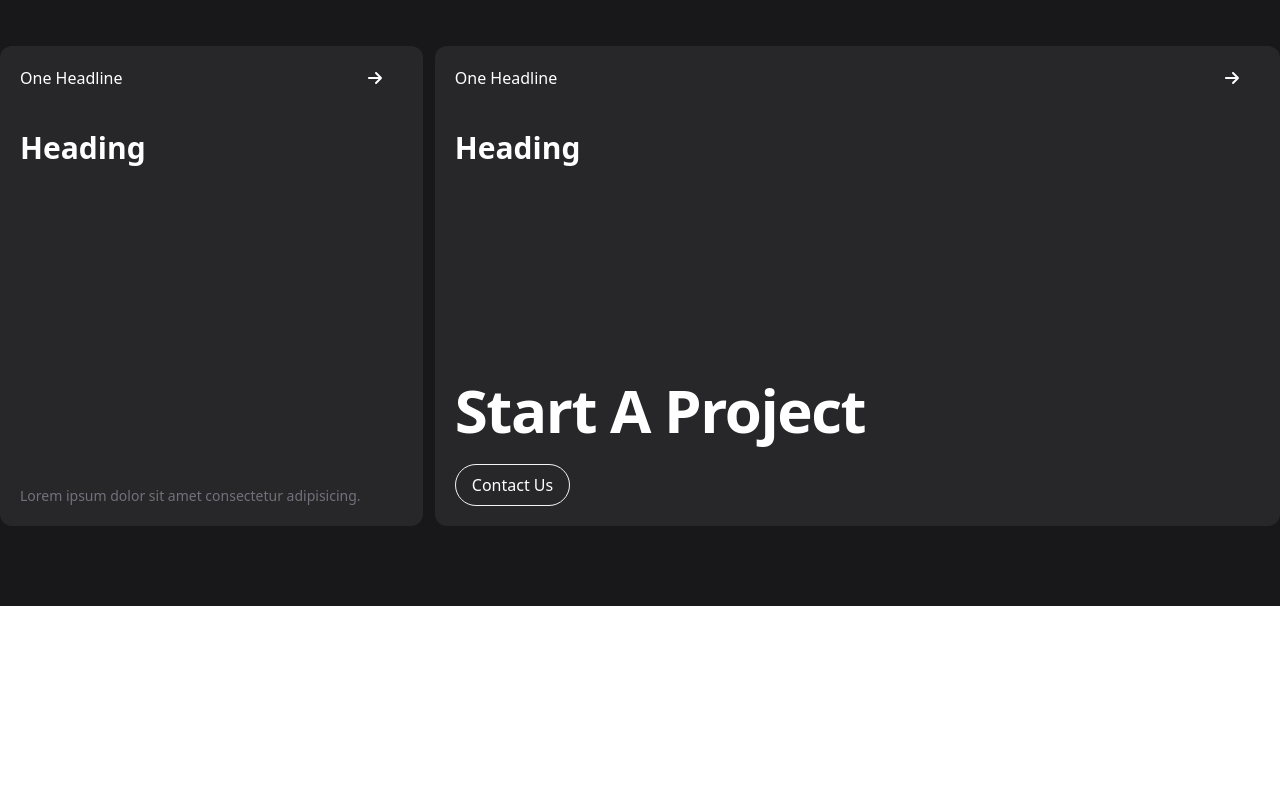
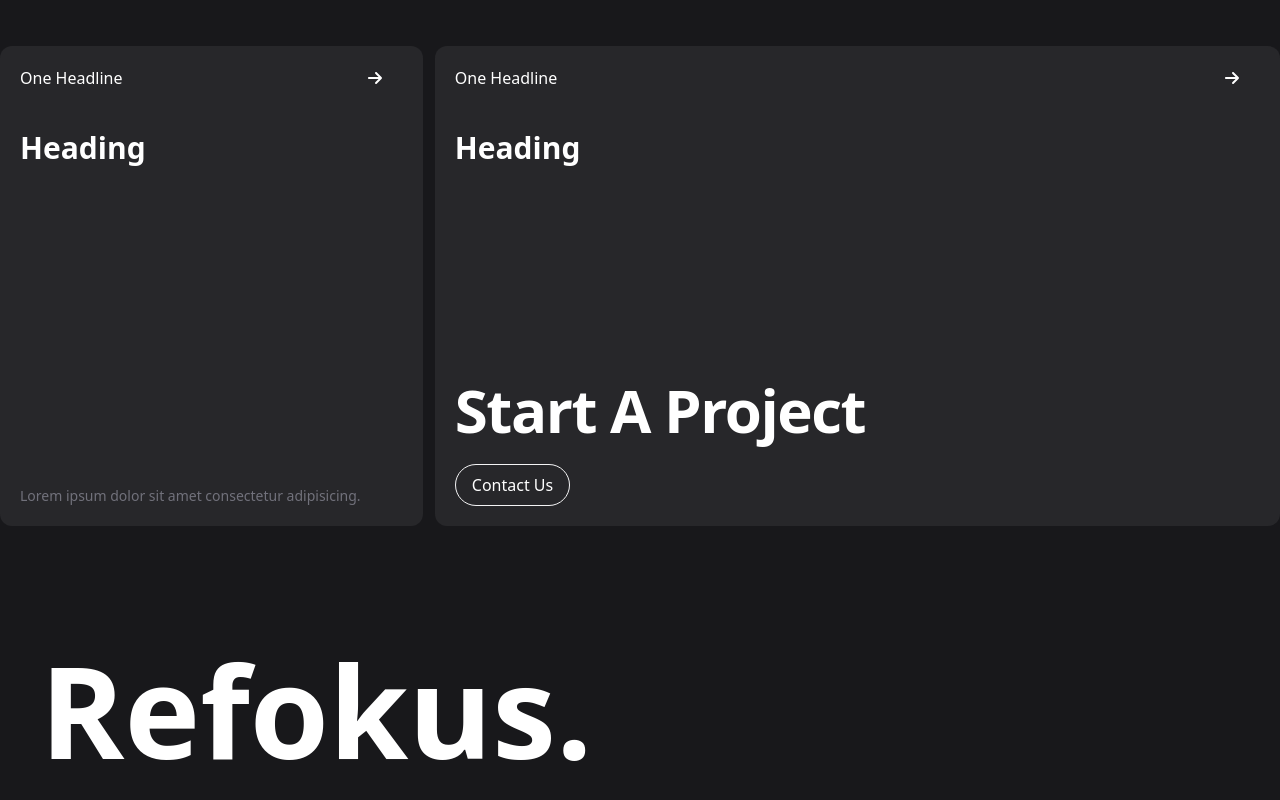
Before and after one commit to Aaryany25/Refokus-Clone, a React (Vite) app: page / in a window 1280 px wide. Shown: the part 3107-3907 px from the top of the page. Before the commit the page ends 3713 px from the top, so only its background shows below. Built offline with nearby package versions, Linux system fonts and the light colour scheme.

Commit message:
Added Footer Section

```diff
--- a/src/App.jsx
+++ b/src/App.jsx
@@ -5,6 +5,8 @@ import Stripes from './components/Stripes'
 import Products from './components/Products'
 import Marquees from './components/Marquees'
 import Cards from './components/Cards'
+import Footer from './components/Footer'
+
 function App() {
   return (
     <div className='bg-zinc-900 text-white w-full '>
@@ -14,6 +16,7 @@ function App() {
    <Products/>
    <Marquees/>
    <Cards/>
+   <Footer/>
     </div>
   )
 }
--- /dev/null
+++ b/src/components/Footer.jsx
@@ -0,0 +1,18 @@
+import React from 'react'
+
+function Footer() {
+  return (
+    <div className='w-full'>
+      <div className='max-w-screen-xl mx-auto p-10 flex gap-10'>
+        <div className='basis-1/2'>
+<h1 className='text-9xl font-bold'>Refokus.</h1>
+        </div>
+        <div className='basis-1/2'>
+
+        </div>
+      </div>
+    </div>
+  )
+}
+
+export default Footer
```
